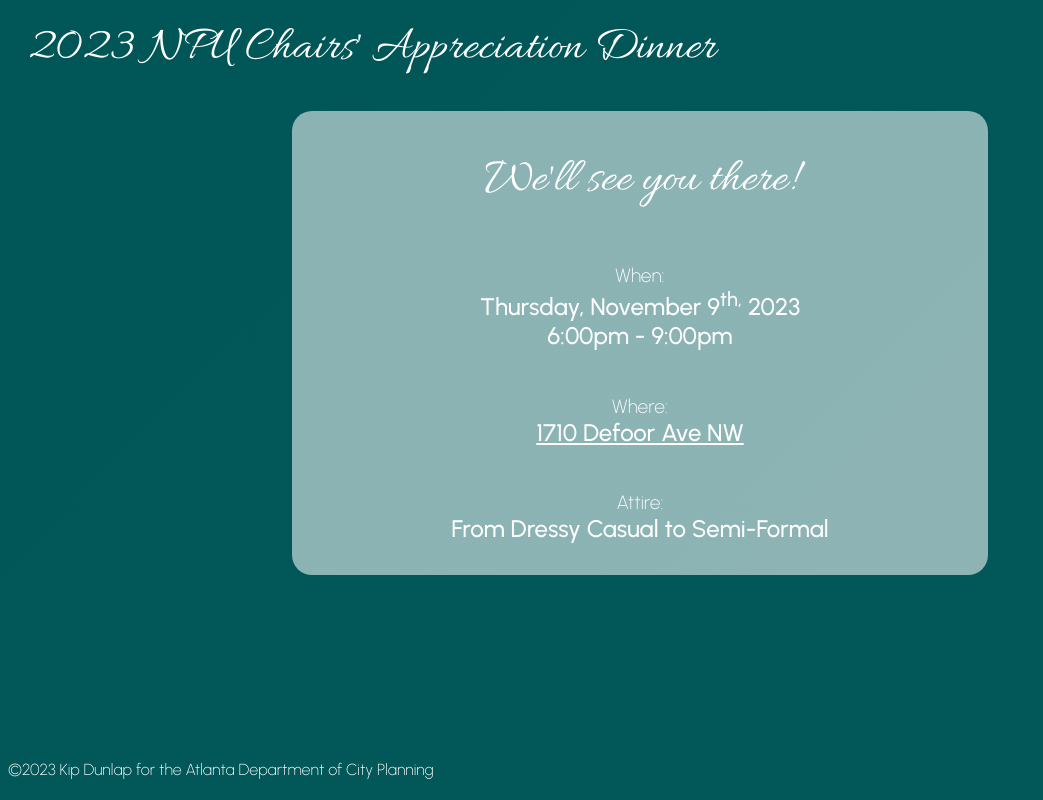
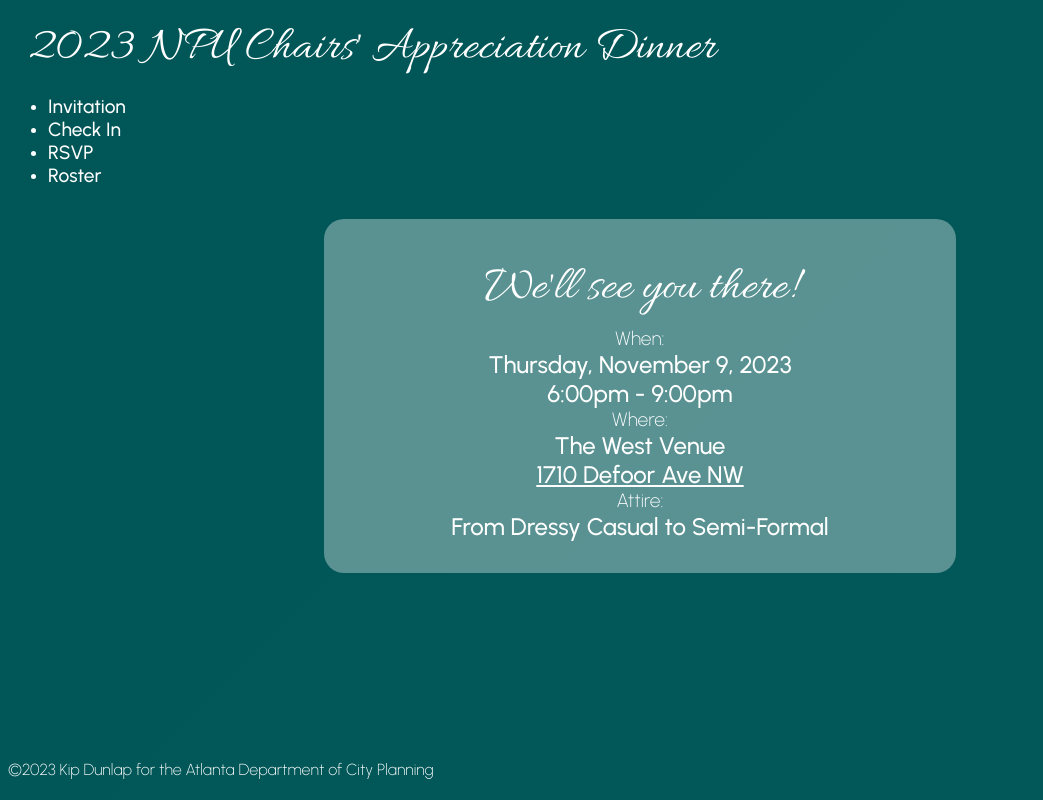
Before and after one commit to UrbaneD0ge/NPU-RSVP, a SvelteKit app: page /success in a window 1280 px wide. Shown: the whole page, without its empty margins (0-1043 px from the left). Built offline with nearby package versions, Linux system fonts and the light colour scheme.

Commit message:
copy edits, maps link, card styling to global

```diff
--- a/package.json
+++ b/package.json
@@ -3,7 +3,7 @@
 	"version": "0.0.1",
 	"private": true,
 	"scripts": {
-		"dev": "vite dev -- --open",
+		"dev": "vite dev --host",
 		"build": "vite build",
 		"preview": "vite preview"
 	},
--- a/src/app.html
+++ b/src/app.html
@@ -67,15 +67,40 @@
 		}
 	}
 
+	* {
+		box-sizing: border-box;
+	}
+
 	html,
 	body {
 		min-height: 95svh;
+		padding: 0;
 	}
 
 	footer {
 		position: sticky;
 		top: 100vh;
 	}
+
+	.card {
+		background-color: rgb(255, 255, 255, 0.35);
+		border-radius: 20px;
+		padding: 2rem;
+		width: 50%;
+		margin: 2rem auto;
+		display: flex;
+		flex-direction: column;
+		justify-content: center;
+		align-items: center;
+	}
+
+	@media (max-width: 620px) {
+		.card {
+			max-width: none;
+			width: 90%;
+			margin: 0 auto;
+		}
+	}
 </style>
 
 </html>
--- a/src/routes/+layout.svelte
+++ b/src/routes/+layout.svelte
@@ -1,5 +1,5 @@
 <script>
-  // import { page } from '$app/stores'; // navigation items
+  import { page } from '$app/stores'; // navigation items
 
   //loader
   import Loader from '$lib/Loader.svelte';
@@ -19,7 +19,7 @@
 <header>
   <a href="/"><h1>2023 NPU Chairs' Appreciation Dinner</h1></a>
 
-  <!-- {#if $page.route.id !== '/RSVP'}
+  {#if $page.route.id !== '/RSVP'}
     <ul>
       {#if $page.route.id !== '/'}
         <li><a href="/">Invitation</a></li>
@@ -34,7 +34,7 @@
         <li><a href="/roster">Roster</a></li>
       {/if}
     </ul>
-  {/if} -->
+  {/if}
 </header>
 
 {#key data.pathname}
--- a/src/routes/declined/+page.svelte
+++ b/src/routes/declined/+page.svelte
@@ -3,7 +3,7 @@
   <h4>
     Sorry we won't be seeing you this year. Feel free to add the event to your
     Google Calendar with the button below, and let us know if you change your
-    mind! We'll be accepting RSVPs until November 2<sup>nd</sup>.
+    mind! We'll be accepting RSVPs until November 2.
   </h4>
 </div>
 
@@ -23,16 +23,15 @@
     margin: 0;
   }
 
-  .card {
-    background-color: rgb(255, 255, 255, 0.55);
+  /* .card {
+    background-color: rgb(255, 255, 255, 0.4);
     border-radius: 20px;
     padding: 2rem;
     width: 50%;
-    height: 30svh;
     margin: 2rem auto;
     display: flex;
     flex-direction: column;
     justify-content: center;
     align-items: center;
-  }
+  } */
 </style>
--- a/src/routes/success/+page.svelte
+++ b/src/routes/success/+page.svelte
@@ -4,14 +4,15 @@
   <div>
     <p>When:</p>
     <h4>
-      Thursday, November 9<sup>th,</sup> 2023<br />
+      Thursday, November 9, 2023<br />
       6:00pm - 9:00pm
     </h4>
   </div>
 
   <div>
     <p>Where:</p>
-    <a href="hhttps://maps.app.goo.gl/RVMibH3Gw9ZLyk4Z7ttp://"
+    <h4>The West Venue</h4>
+    <a href="https://maps.app.goo.gl/nRrtTAAFvYCA8Mgd6" target="_blank"
       ><h4>1710 Defoor Ave NW</h4></a
     >
   </div>
@@ -50,16 +51,15 @@
     margin: 0;
   }
 
-  .card {
+  /* .card {
     background-color: rgb(255, 255, 255, 0.55);
     border-radius: 20px;
     padding: 2rem;
     width: 50%;
-    height: 50svh;
     margin: 2rem auto;
     display: flex;
     flex-direction: column;
     justify-content: space-between;
     align-items: center;
-  }
+  } */
 </style>
```
